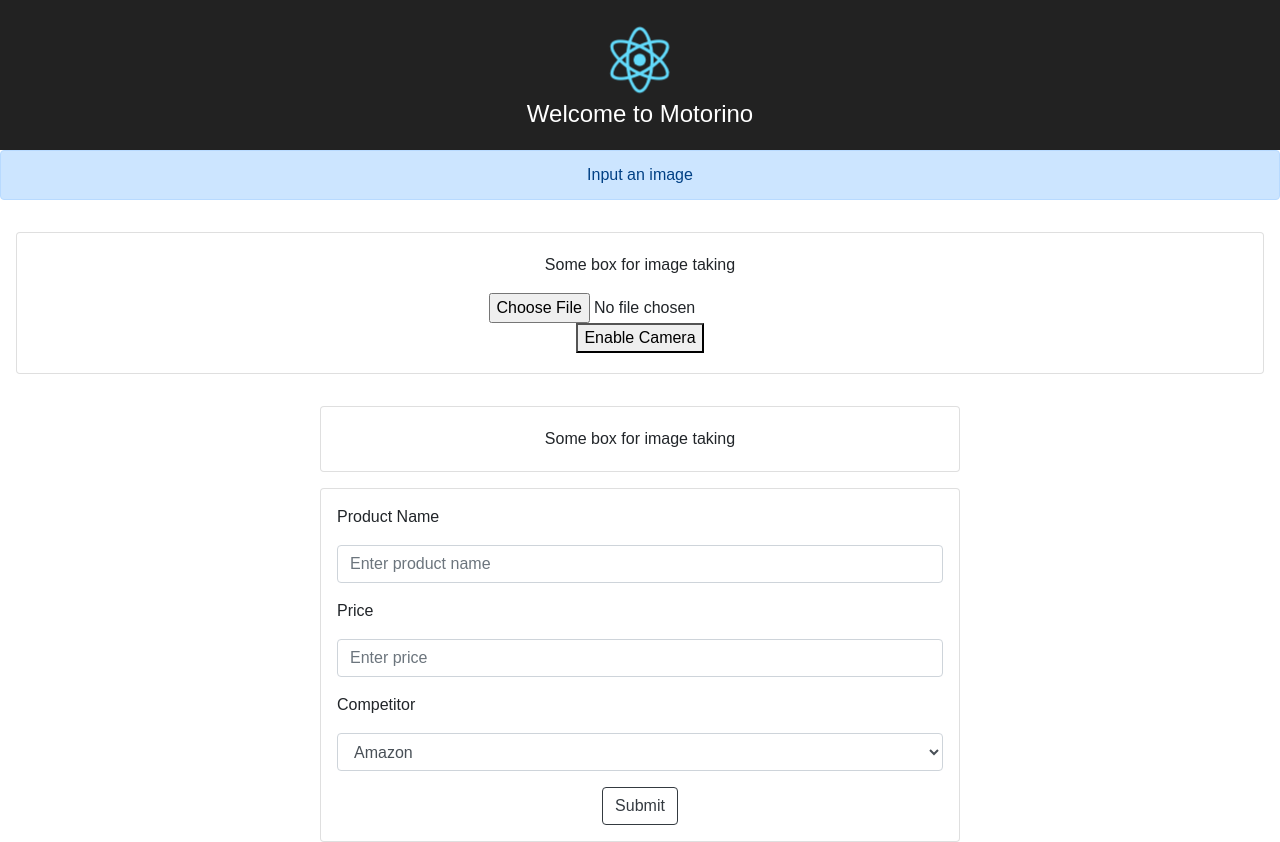
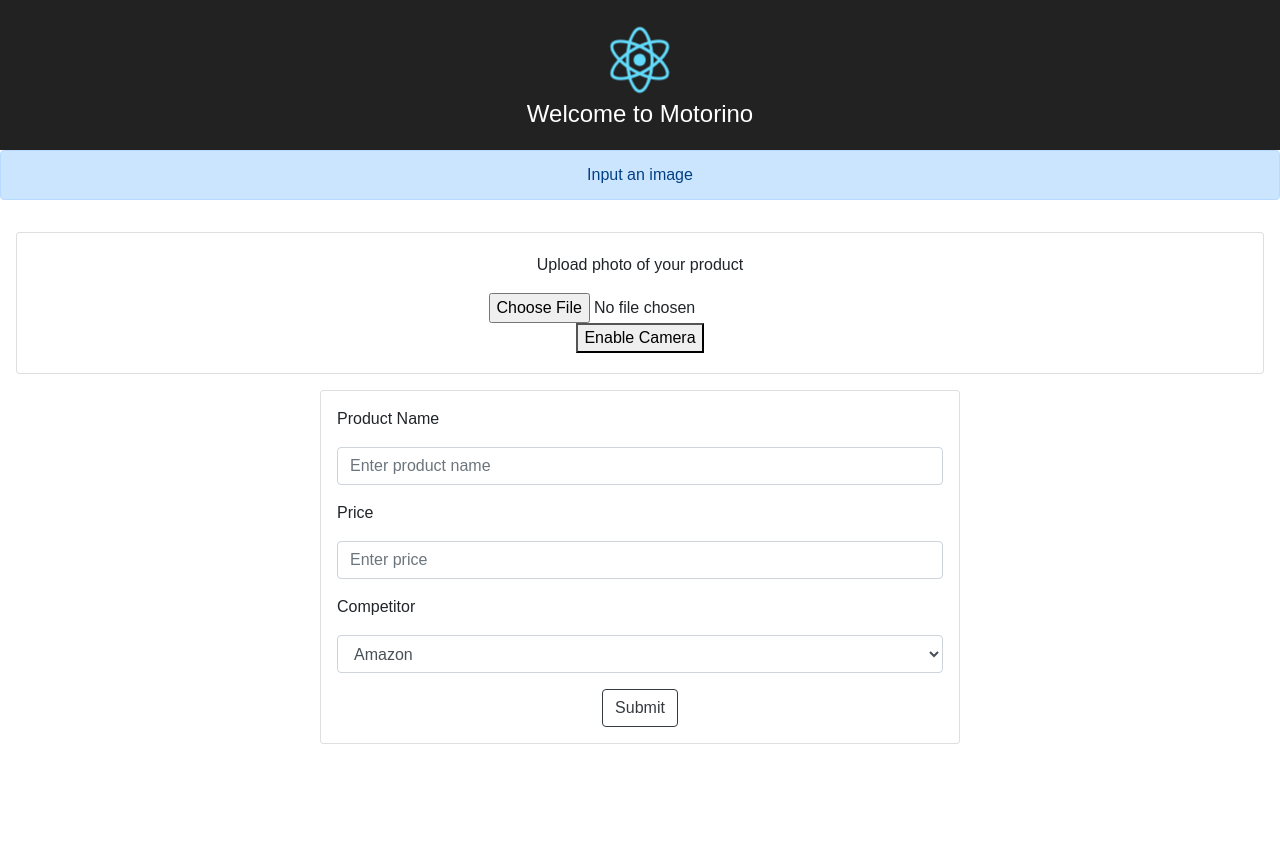
Before and after one commit to brian-nguyen/motorino, a React (Create React App) app: page / in a window 1280 px wide. After the commit the page ends 800 px from the top, so only its background shows below. Built offline with nearby package versions, Linux system fonts and the light colour scheme; no server answers; the HTML template or start-up script is replaced by a standard one.

Commit message:
remove extra box for image

```diff
--- a/src/App.js
+++ b/src/App.js
@@ -89,7 +89,7 @@
         </div>
         <div className="m-3 card">
           <div className="card-body">
-            <p className="card-text">Some box for image taking</p>
+            <p className="card-text">Upload photo of your product</p>
             <Ocr/>
           </div>
         </div>
--- a/src/components/ProductForm.js
+++ b/src/components/ProductForm.js
@@ -14,11 +14,6 @@
   render() {
     return (
       <div className="d-flex flex-column">
-        <div className="m-3 card w-50" style={{ alignSelf: 'center' }}>
-          <div className="card-body">
-            <p className="card-text">Some box for image taking</p>
-          </div>
-        </div>
         <div className="card w-50" style={{ alignSelf: 'center' }}>
           <form className="m-3" onSubmit={(e) => e.preventDefault()}>
             <div className="form-group">
```
